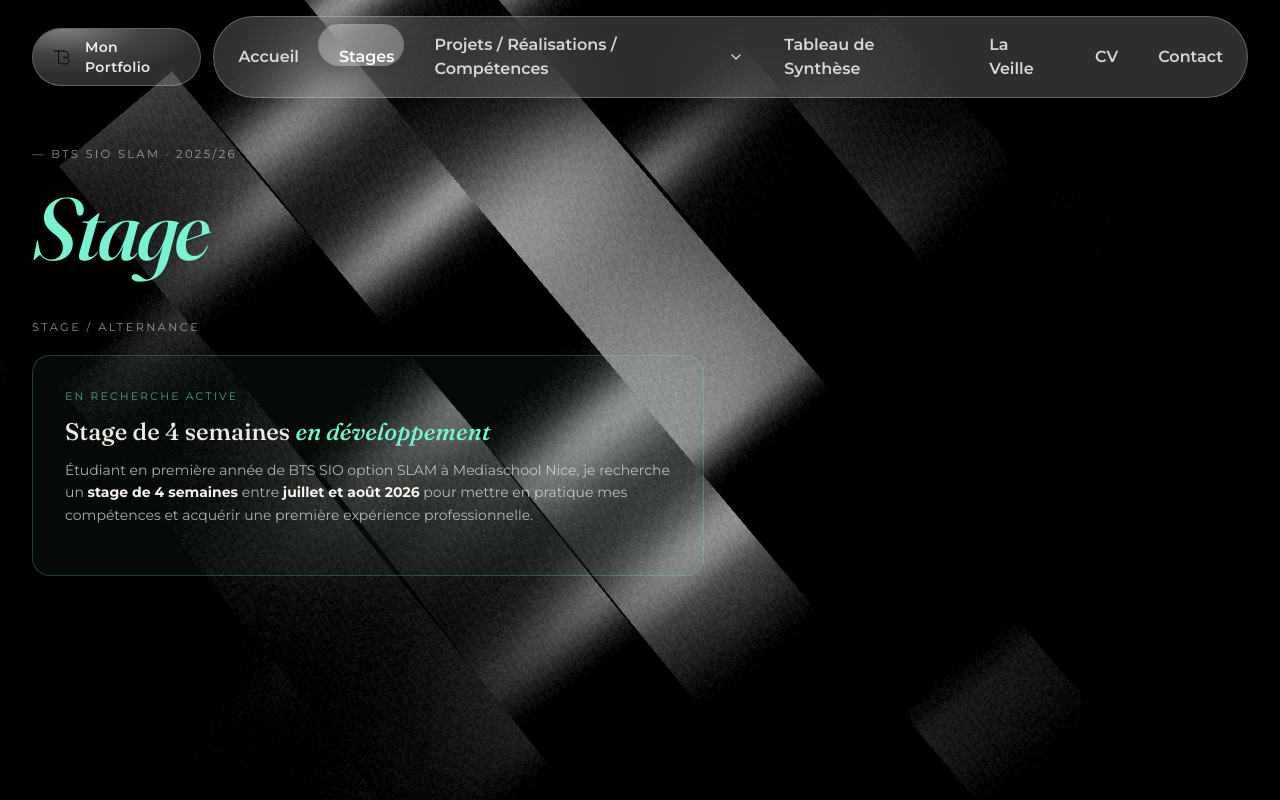
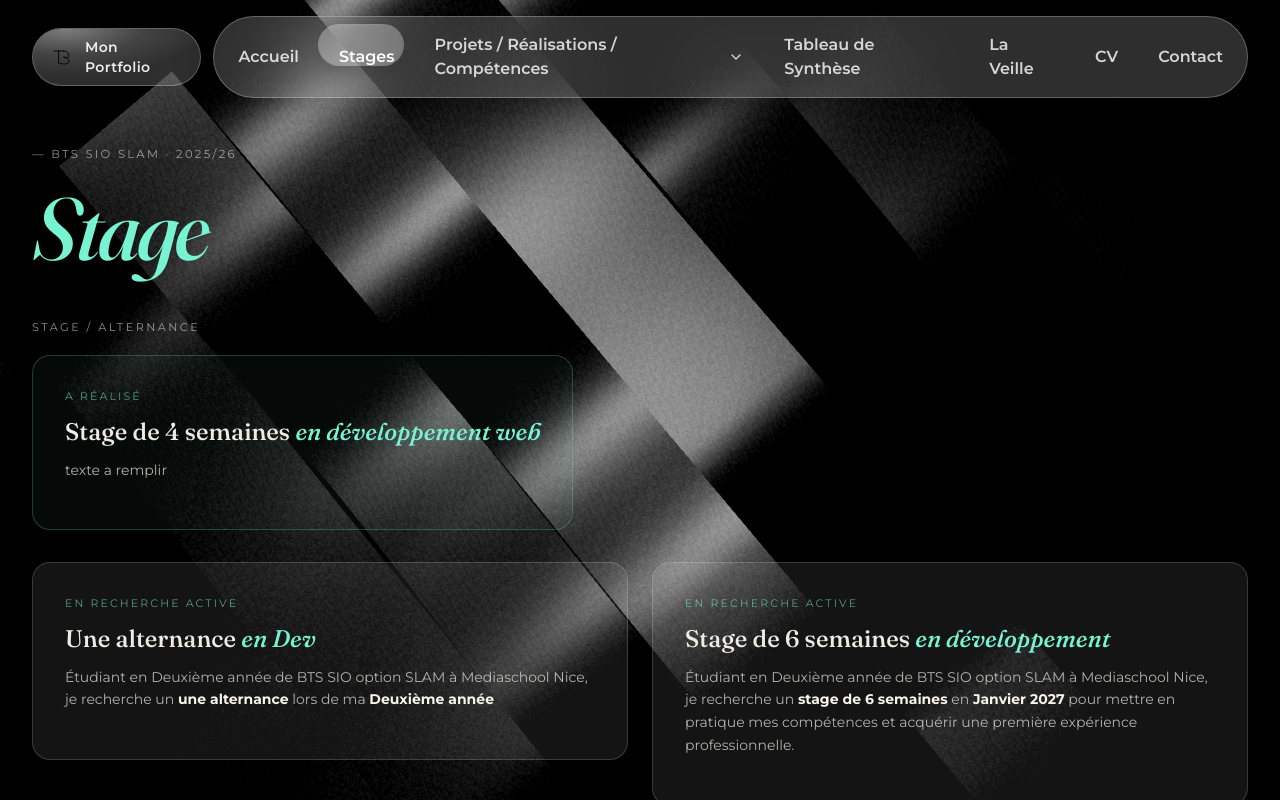
Before and after one commit to HaGotHem/portfolio, a React (Vite) app: page /stage in a window 1280 px wide. Shown: the top 800 px of the page. Built offline with nearby package versions, Linux system fonts and the light colour scheme.

Commit message:
mise a jour de la page stage

```diff
--- a/src/pages/Stage.jsx
+++ b/src/pages/Stage.jsx
@@ -7,8 +7,9 @@ const Stage = () => (
     <h1 className="page-title">
       <em>Stage</em>
     </h1>
-
+  <hero className="mt-6">
     {/* ── Stage / Alternance ────────────────────────── */}
+    <container className="flex gap-6" id="réalisé">
     <div>
       <p className="section-label">Stage / Alternance</p>
       <motion.div
@@ -16,24 +17,74 @@ const Stage = () => (
         className="max-w-2xl rounded-2xl border border-[rgba(120,243,210,0.22)] bg-[rgba(120,243,210,0.04)] p-6 md:p-8"
       >
         <p className="mb-3 text-[0.68rem] uppercase tracking-[0.2em] text-[rgba(120,243,210,0.6)]">
+          A réalisé
+        </p>
+        <h2 className="mb-3 font-fraunces text-2xl font-medium leading-tight text-[#efebe4]">
+          Stage de 4 semaines{" "}
+          <span className="font-fraunces-italic text-[#78f3d2]">
+            en développement web
+          </span>
+        </h2>
+        <p className="mb-4 text-sm leading-relaxed text-[rgba(232,229,223,0.75)]">
+          texte a remplir
+        </p>
+      </motion.div>
+    </div>
+    </container>
+    <container className="flex gap-6" id="recherche">
+        <div className="mt-8" >
+      <motion.div
+        {...fadeInUp(0)}
+        className="max-w-2xl rounded-2xl border border-white/16 bg-white/8 p-6 md:p-8"
+      >
+        <p className="mb-3 text-[0.68rem] uppercase tracking-[0.2em] text-[rgba(120,243,210,0.6)]">
           En recherche active
         </p>
         <h2 className="mb-3 font-fraunces text-2xl font-medium leading-tight text-[#efebe4]">
-          Stage de 4 semaines{" "}
+          Une alternance{" "}
+          <span className="font-fraunces-italic text-[#78f3d2]">
+            en Dev
+          </span>
+        </h2>
+        <p className="mb-4 text-sm leading-relaxed text-[rgba(232,229,223,0.75)]">
+          Étudiant en Deuxième année de BTS SIO option SLAM à Mediaschool Nice,
+          je recherche un{" "}
+          <strong className="text-[#f8f4ec]">une alternance</strong> lors de ma{" "}
+          <strong className="text-[#f8f4ec]">Deuxième année</strong>
+        </p>
+      </motion.div>
+    </div>
+
+
+    <div className="mt-8" >
+      <motion.div
+        {...fadeInUp(0)}
+        className="max-w-2xl rounded-2xl border border-white/16 bg-white/8 p-6 md:p-8"
+      >
+        <p className="mb-3 text-[0.68rem] uppercase tracking-[0.2em] text-[rgba(120,243,210,0.6)]">
+          En recherche active
+        </p>
+        <h2 className="mb-3 font-fraunces text-2xl font-medium leading-tight text-[#efebe4]">
+          Stage de 6 semaines{" "}
           <span className="font-fraunces-italic text-[#78f3d2]">
             en développement
           </span>
         </h2>
         <p className="mb-4 text-sm leading-relaxed text-[rgba(232,229,223,0.75)]">
-          Étudiant en première année de BTS SIO option SLAM à Mediaschool Nice,
+          Étudiant en Deuxième année de BTS SIO option SLAM à Mediaschool Nice,
           je recherche un{" "}
-          <strong className="text-[#f8f4ec]">stage de 4 semaines</strong> entre{" "}
-          <strong className="text-[#f8f4ec]">juillet et août 2026</strong> pour
+          <strong className="text-[#f8f4ec]">stage de 6 semaines</strong> en{" "}
+          <strong className="text-[#f8f4ec]">Janvier 2027</strong> pour
           mettre en pratique mes compétences et acquérir une première expérience
           professionnelle.
         </p>
       </motion.div>
     </div>
+  </container>
+  </hero>
+
+
+
   </section>
 );
 
```
